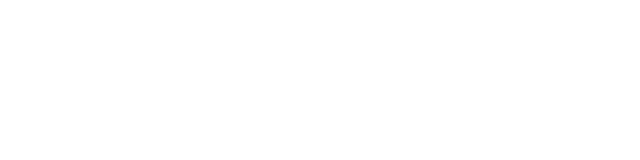
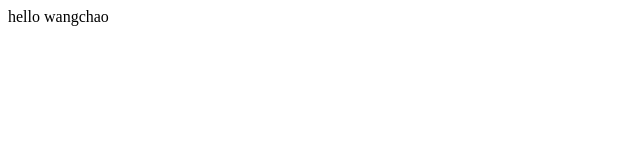
Before and after one commit to wcdxhl0117/react-base-learn, a React (Create React App) app: page / in a window 1280 px wide. Shown: the top 160 px of the page, without its empty margins (0-640 px from the left). Built offline with nearby package versions, Linux system fonts and the light colour scheme.

Commit message:
精简代码

```diff
--- a/src/App.js
+++ b/src/App.js
@@ -10,7 +10,7 @@
   render() {
     return (
       <div className="App">
-
+				hello wangchao
       </div>
     );
   }
```
